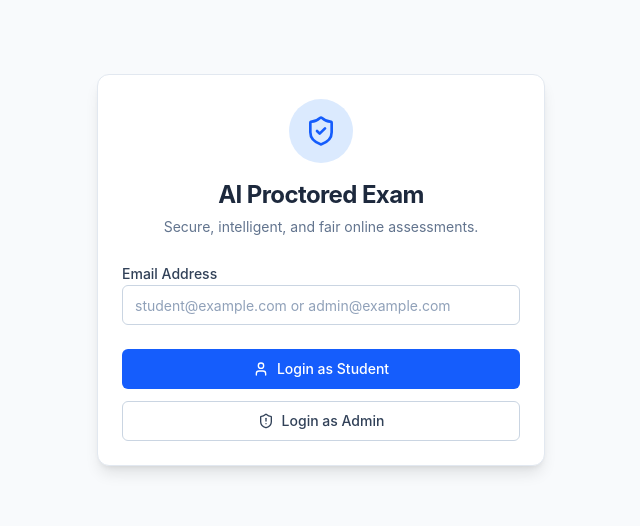
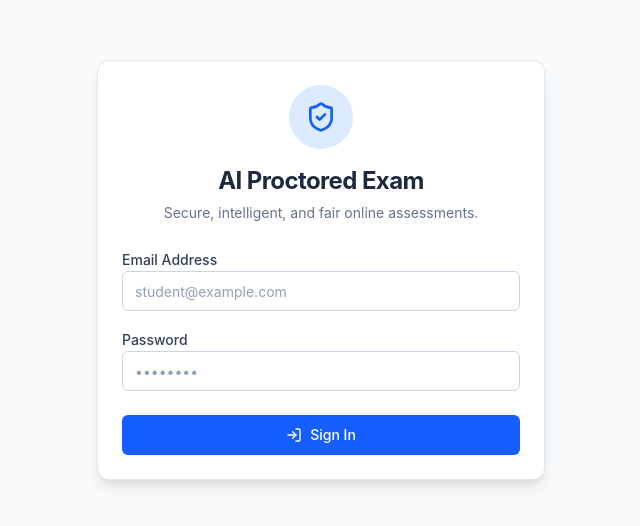
Before and after one commit to Sumitraj4938/Procaroted-Exam-, a Next.js app: page / in a window 1280 px wide. Shown: the part 130-656 px from the top of the page, without its empty margins (319-959 px from the left). Built offline with nearby package versions, Linux system fonts and the light colour scheme; no server answers.

Commit message:
feat: Implement email/password login
Adds functionality for users to log in using their email and password. Removes the role selection as it's now inferred from the credentials. Includes basic validation for email and password presence.

```diff
--- a/app/page.tsx
+++ b/app/page.tsx
@@ -5,19 +5,20 @@ import { useRouter } from "next/navigation";
 import { useAuthStore } from "@/store";
 import { Button } from "@/components/ui/button";
 import { Card, CardContent, CardDescription, CardFooter, CardHeader, CardTitle } from "@/components/ui/card";
-import { ShieldCheck, User, ShieldAlert, Loader2 } from "lucide-react";
+import { ShieldCheck, LogIn, Loader2 } from "lucide-react";
 import { supabase } from "@/lib/supabase";
 
 export default function LoginPage() {
   const router = useRouter();
   const { setUser } = useAuthStore();
   const [email, setEmail] = useState("");
+  const [password, setPassword] = useState("");
   const [loading, setLoading] = useState(false);
   const [error, setError] = useState("");
 
-  const handleLogin = async (role: "student" | "admin") => {
-    if (!email) {
-      setError("Please enter an email address.");
+  const handleLogin = async () => {
+    if (!email || !password) {
+      setError("Please enter both email and password.");
       return;
     }
 
@@ -25,16 +26,16 @@ export default function LoginPage() {
     setError("");
 
     try {
-      // Query Supabase for the user
+      // Query Supabase for the user with matching email and password
       const { data: userData, error: fetchError } = await supabase
         .from('users')
         .select('*')
         .eq('email', email)
-        .eq('role', role)
+        .eq('password', password)
         .single();
 
       if (fetchError || !userData) {
-        setError(`No ${role} found with this email. Try: ${role}@example.com`);
+        setError("Invalid email or password.");
         setLoading(false);
         return;
       }
@@ -47,10 +48,11 @@ export default function LoginPage() {
         fullName: userData.full_name || userData.email.split('@')[0],
       });
 
-      if (role === "student") {
+      // Route based on their actual role in the database
+      if (userData.role === "admin") {
+        router.push("/admin");
+      } else {
         router.push("/dashboard");
-      } else {
-        router.push("/admin");
       }
     } catch (err) {
       console.error("Login error:", err);
@@ -77,31 +79,35 @@ export default function LoginPage() {
             <input
               type="email"
               className="flex h-10 w-full rounded-md border border-slate-300 bg-white px-3 py-2 text-sm placeholder:text-slate-400 focus:outline-none focus:ring-2 focus:ring-blue-500 focus:border-transparent transition-all"
-              placeholder="student@example.com or admin@example.com"
+              placeholder="student@example.com"
               value={email}
               onChange={(e) => setEmail(e.target.value)}
-              onKeyDown={(e) => e.key === 'Enter' && handleLogin("student")}
+              onKeyDown={(e) => e.key === 'Enter' && handleLogin()}
+            />
+          </div>
+          <div className="space-y-2">
+            <label className="text-sm font-medium text-slate-700">
+              Password
+            </label>
+            <input
+              type="password"
+              className="flex h-10 w-full rounded-md border border-slate-300 bg-white px-3 py-2 text-sm placeholder:text-slate-400 focus:outline-none focus:ring-2 focus:ring-blue-500 focus:border-transparent transition-all"
+              placeholder="••••••••"
+              value={password}
+              onChange={(e) => setPassword(e.target.value)}
+              onKeyDown={(e) => e.key === 'Enter' && handleLogin()}
             />
             {error && <p className="text-sm text-red-500 mt-1">{error}</p>}
           </div>
         </CardContent>
-        <CardFooter className="flex flex-col space-y-3">
+        <CardFooter>
           <Button
             className="w-full flex items-center gap-2 bg-blue-600 hover:bg-blue-700 text-white"
-            onClick={() => handleLogin("student")}
+            onClick={handleLogin}
             disabled={loading}
           >
-            {loading ? <Loader2 className="w-4 h-4 animate-spin" /> : <User className="w-4 h-4" />}
-            Login as Student
-          </Button>
-          <Button
-            variant="outline"
-            className="w-full flex items-center gap-2 border-slate-300 text-slate-700 hover:bg-slate-50"
-            onClick={() => handleLogin("admin")}
-            disabled={loading}
-          >
-            {loading ? <Loader2 className="w-4 h-4 animate-spin" /> : <ShieldAlert className="w-4 h-4" />}
-            Login as Admin
+            {loading ? <Loader2 className="w-4 h-4 animate-spin" /> : <LogIn className="w-4 h-4" />}
+            Sign In
           </Button>
         </CardFooter>
       </Card>
```
